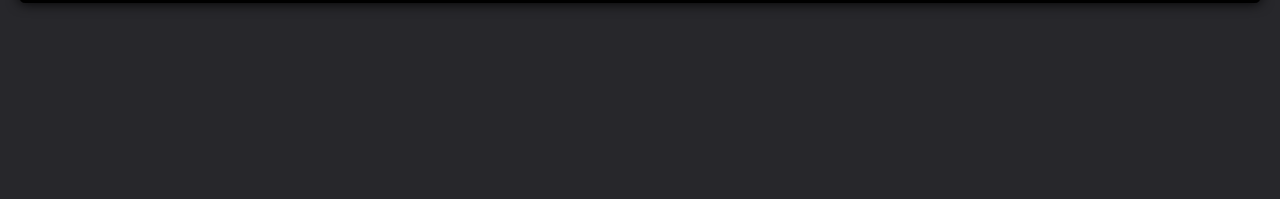
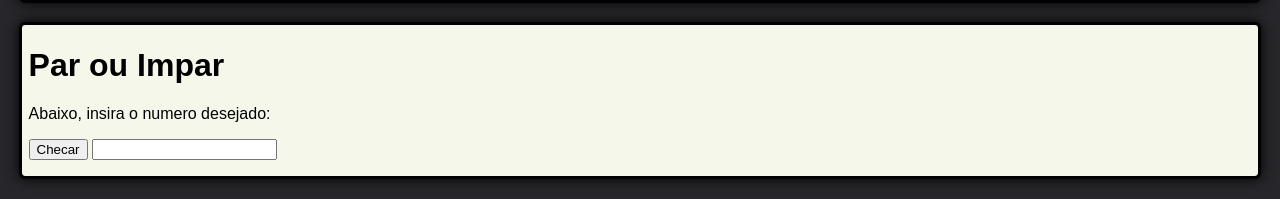
Before and after one commit to maruan-achkar/javascript_exercicios, a plain HTML site: page index.html in a window 1280 px wide. Shown: the part 825-1024 px from the top of the page. Before the commit the page ends 847 px from the top, so only its background shows below. Drawn offline with Linux system fonts and the light colour scheme.

Commit message:
par ou impar

```diff
--- a/index.html
+++ b/index.html
@@ -52,6 +52,15 @@
         <p id="areaoutput"></p>
     </div>
 
+    <div class="div">
+        <script src="parouimpar.js"></script>
+        <h1>Par ou Impar</h1>
+        <p>Abaixo, insira o numero desejado:</p>
+        <button onclick="parouimpar()">Checar</button>
+        <input id="parouimparinput" type="number">
+        <p id="parouimparoutput"></p>
+    </div>
+
 
 </body>
 </html>
--- /dev/null
+++ b/parouimpar.js
@@ -0,0 +1,24 @@
+
+
+
+
+function parouimpar(){
+
+    let resultado;
+
+    let parouimpar = document.getElementById("parouimparinput").value;
+
+    resultado = parouimpar % 2;
+
+
+    if(resultado==0){
+        document.getElementById("parouimparoutput").innerHTML = 'Par';
+    }
+    else{
+        document.getElementById("parouimparoutput").innerHTML = 'Impar';
+    }
+
+
+
+
+}
```
